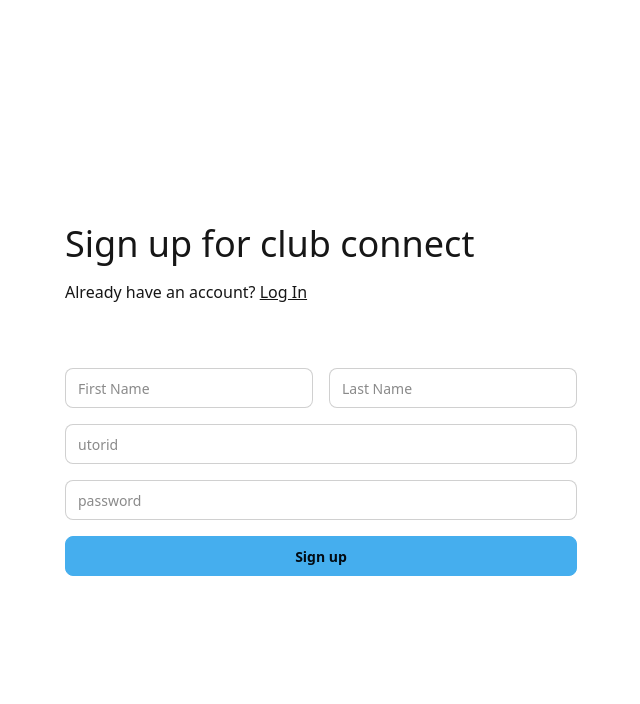
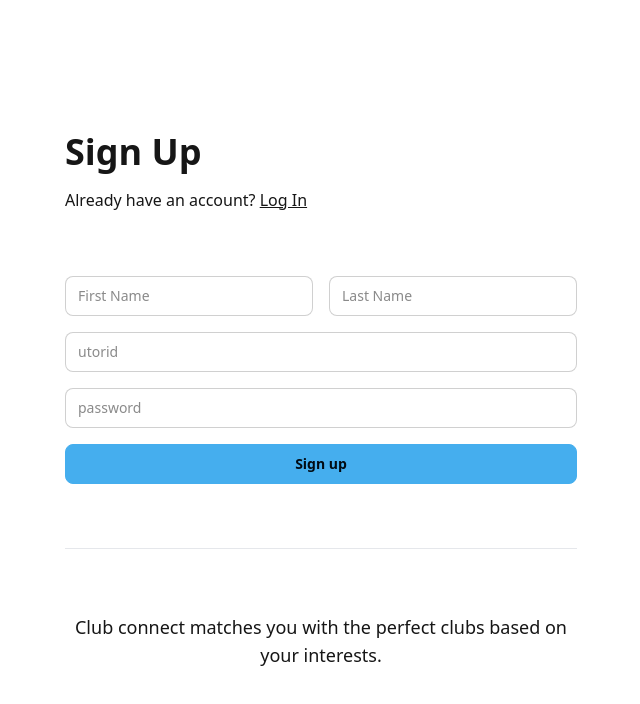
Before and after one commit to juan-josue/club-connect, a React (Vite) app in the folder client/club-connect/: page /signup in a window 1280 px wide. Shown: the top 704 px of the page, without its empty margins (639-1279 px from the left). Built offline with nearby package versions, Linux system fonts and the light colour scheme.

Commit message:
feat: transparent login page text

```diff
--- a/client/club-connect/src/pages/Login.jsx
+++ b/client/club-connect/src/pages/Login.jsx
@@ -29,7 +29,6 @@ function Login() {
     }
   };
 
-
   return (
     <>
       <div className="flex h-screen">
@@ -45,20 +44,16 @@ function Login() {
           />
 
           <div className="overlay-content absolute inset-0 flex flex-col items-center justify-center text-center text-white">
-            <h1 className="text-4xl font-bold mb-4">
+            <h1 className="text-8xl font-bold mb-4 opacity-75 capitalize">
               Discover your next UofT club with CLUB-CONNECT!
             </h1>
-            <p className="text-lg">
-              Club connect matches you with the perfect clubs based on your
-              interests.
-            </p>
           </div>
         </div>
 
         {/* log in form */}
         <div className="flex flex-col justify-center gap-16 p-16 w-1/2">
           <div className="flex flex-col gap-4">
-            <h1 className="text-4xl">Log into club connect</h1>
+            <h1 className="text-4xl font-bold">Log in</h1>
             <p>
               Don't have an account?{" "}
               <a className="link" onClick={() => navigate("/signup")}>
@@ -85,13 +80,17 @@ function Login() {
               onChange={(e) => setPassword(e.target.value)}
             />
 
-            <button
-              className="btn btn-primary"
-              onClick={handleLogin}
-            >
+            <button className="btn btn-primary" onClick={handleLogin}>
               Log In
             </button>
           </div>
+
+          <hr class="border-t border-gray-200" />
+
+          <p className="text-center text-lg">
+            Club connect matches you with the perfect clubs based on your
+            interests.
+          </p>
         </div>
       </div>
     </>
--- a/client/club-connect/src/pages/Signup.jsx
+++ b/client/club-connect/src/pages/Signup.jsx
@@ -46,20 +46,16 @@ function Signup() {
           />
 
           <div className="overlay-content absolute inset-0 flex flex-col items-center justify-center text-center text-white">
-            <h1 className="text-4xl font-bold mb-4">
+            <h1 className="text-8xl font-bold mb-4 opacity-75 capitalize">
               Discover your next UofT club with CLUB-CONNECT!
             </h1>
-            <p className="text-lg">
-              Club connect matches you with the perfect clubs based on your
-              interests.
-            </p>
           </div>
         </div>
 
         {/* log in form */}
         <div className="flex flex-col justify-center gap-16 p-16 w-1/2">
           <div className="flex flex-col gap-4">
-            <h1 className="text-4xl">Sign up for club connect</h1>
+            <h1 className="text-4xl font-bold">Sign Up</h1>
             <p>
               Already have an account?{" "}
               <a className="link" onClick={() => navigate("/")}>
@@ -109,6 +105,13 @@ function Signup() {
               Sign up
             </button>
           </div>
+
+          <hr class="border-t border-gray-200" />
+
+          <p className="text-center text-lg">
+            Club connect matches you with the perfect clubs based on your
+            interests.
+          </p>
         </div>
       </div>
     </>
```
